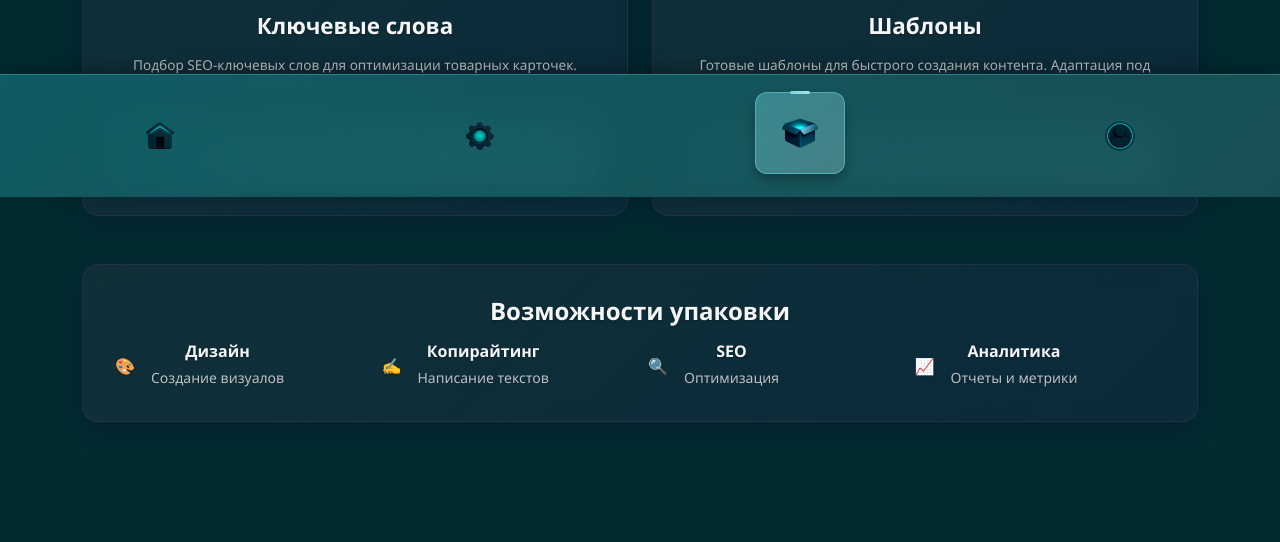
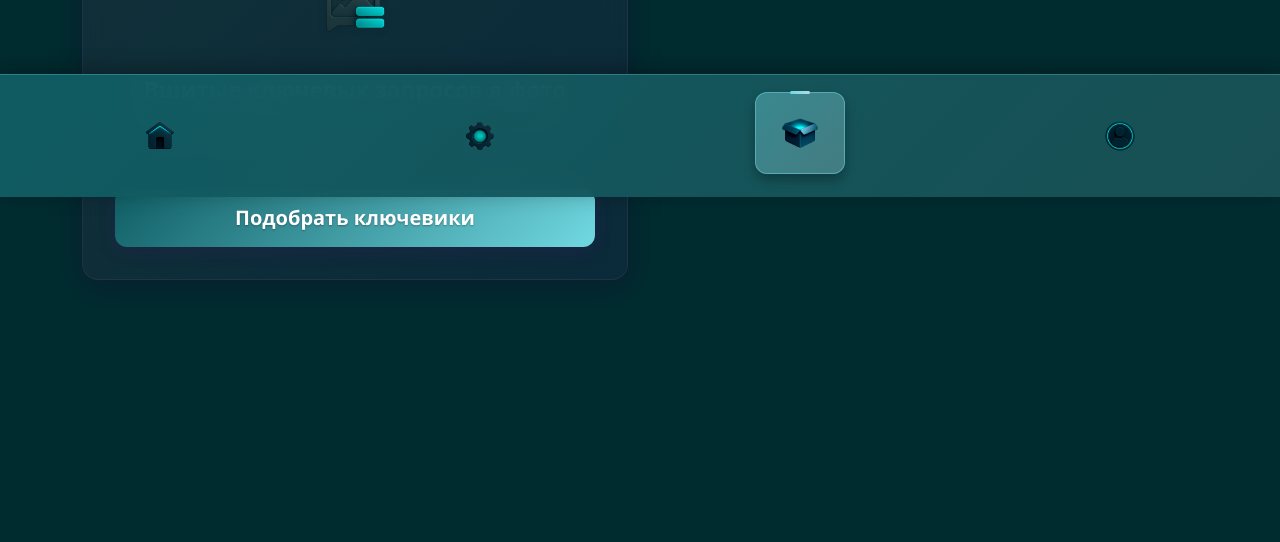
Before and after one commit to ser6eevich/sk-bot, a website: page public/packaging.html in a window 1280 px wide. Shown: the part 603-1145 px from the top of the page. After the commit the page ends 1003 px from the top, so only its background shows below. Drawn offline with nearby package versions, Linux system fonts and the light colour scheme; a script that the page names is missing.

Commit message:
Update packaging tools with new icons and names, remove templates section

```diff
--- a/public/packaging.html
+++ b/public/packaging.html
@@ -34,7 +34,7 @@
 					<div class="card h-100">
 						<div class="card-body text-center">
 							<div class="mb-4">
-								<div class="display-6">📊</div>
+								<img src="icons/infographic.png" alt="Инфографика" class="tool-icon-img">
 							</div>
 							<h3 class="card-title mb-3">Инфографика</h3>
 							<p class="card-text text-muted mb-4">
@@ -51,14 +51,14 @@
 					</div>
 				</div>
 
-				<!-- Тексты -->
+				<!-- Текста и ключевые запросы -->
 				<div class="col-md-6">
 					<div class="card h-100">
 						<div class="card-body text-center">
 							<div class="mb-4">
-								<div class="display-6">📝</div>
+								<img src="icons/text-keywords.png" alt="Текста и ключевые запросы" class="tool-icon-img">
 							</div>
-							<h3 class="card-title mb-3">Тексты</h3>
+							<h3 class="card-title mb-3">Текста и ключевые запросы</h3>
 							<p class="card-text text-muted mb-4">
 								Генерация описаний товаров, характеристик и маркетинговых
 								текстов. Адаптация под разные платформы продаж.
@@ -75,14 +75,14 @@
 			</div>
 
 			<div class="row mt-4">
-				<!-- Ключевые слова -->
+				<!-- Вшитые ключевых запросов в фото -->
 				<div class="col-md-6">
 					<div class="card h-100">
 						<div class="card-body text-center">
 							<div class="mb-4">
-								<div class="display-6">🔑</div>
+								<img src="icons/embedded-keywords.png" alt="Вшитые ключевых запросов в фото" class="tool-icon-img">
 							</div>
-							<h3 class="card-title mb-3">Ключевые слова</h3>
+							<h3 class="card-title mb-3">Вшитые ключевых запросов в фото</h3>
 							<p class="card-text text-muted mb-4">
 								Подбор SEO-ключевых слов для оптимизации товарных карточек.
 								Анализ трендов и конкурентов.
@@ -96,77 +96,8 @@
 						</div>
 					</div>
 				</div>
-
-				<!-- Шаблоны -->
-				<div class="col-md-6">
-					<div class="card h-100">
-						<div class="card-body text-center">
-							<div class="mb-4">
-								<div class="display-6">📋</div>
-							</div>
-							<h3 class="card-title mb-3">Шаблоны</h3>
-							<p class="card-text text-muted mb-4">
-								Готовые шаблоны для быстрого создания контента. Адаптация под
-								разные категории товаров.
-							</p>
-							<a
-								href="#"
-								class="btn btn-primary btn-lg w-100"
-							>
-								Выбрать шаблон
-							</a>
-						</div>
-					</div>
-				</div>
 			</div>
 
-			<div class="row mt-5">
-				<div class="col-12">
-					<div class="card">
-						<div class="card-body text-center">
-							<h4 class="mb-3">Возможности упаковки</h4>
-							<div class="row g-3">
-								<div class="col-md-3">
-									<div class="d-flex align-items-center">
-										<div class="me-3">🎨</div>
-										<div>
-											<h6 class="mb-1">Дизайн</h6>
-											<small class="text-muted">Создание визуалов</small>
-										</div>
-									</div>
-								</div>
-								<div class="col-md-3">
-									<div class="d-flex align-items-center">
-										<div class="me-3">✍️</div>
-										<div>
-											<h6 class="mb-1">Копирайтинг</h6>
-											<small class="text-muted">Написание текстов</small>
-										</div>
-									</div>
-								</div>
-								<div class="col-md-3">
-									<div class="d-flex align-items-center">
-										<div class="me-3">🔍</div>
-										<div>
-											<h6 class="mb-1">SEO</h6>
-											<small class="text-muted">Оптимизация</small>
-										</div>
-									</div>
-								</div>
-								<div class="col-md-3">
-									<div class="d-flex align-items-center">
-										<div class="me-3">📈</div>
-										<div>
-											<h6 class="mb-1">Аналитика</h6>
-											<small class="text-muted">Отчеты и метрики</small>
-										</div>
-									</div>
-								</div>
-							</div>
-						</div>
-					</div>
-				</div>
-			</div>
 		</div>
 
 		<!-- Нижнее меню -->
```
Also changed, not shown: public/icons/embedded-keywords.png (added), public/icons/text-keywords.png (added), src/images/ChatGPT Image 26 сент. 2025 г., 22_11_50.png (added), src/images/ChatGPT Image 26 сент. 2025 г., 22_12_50.png (added), 2 other files.
